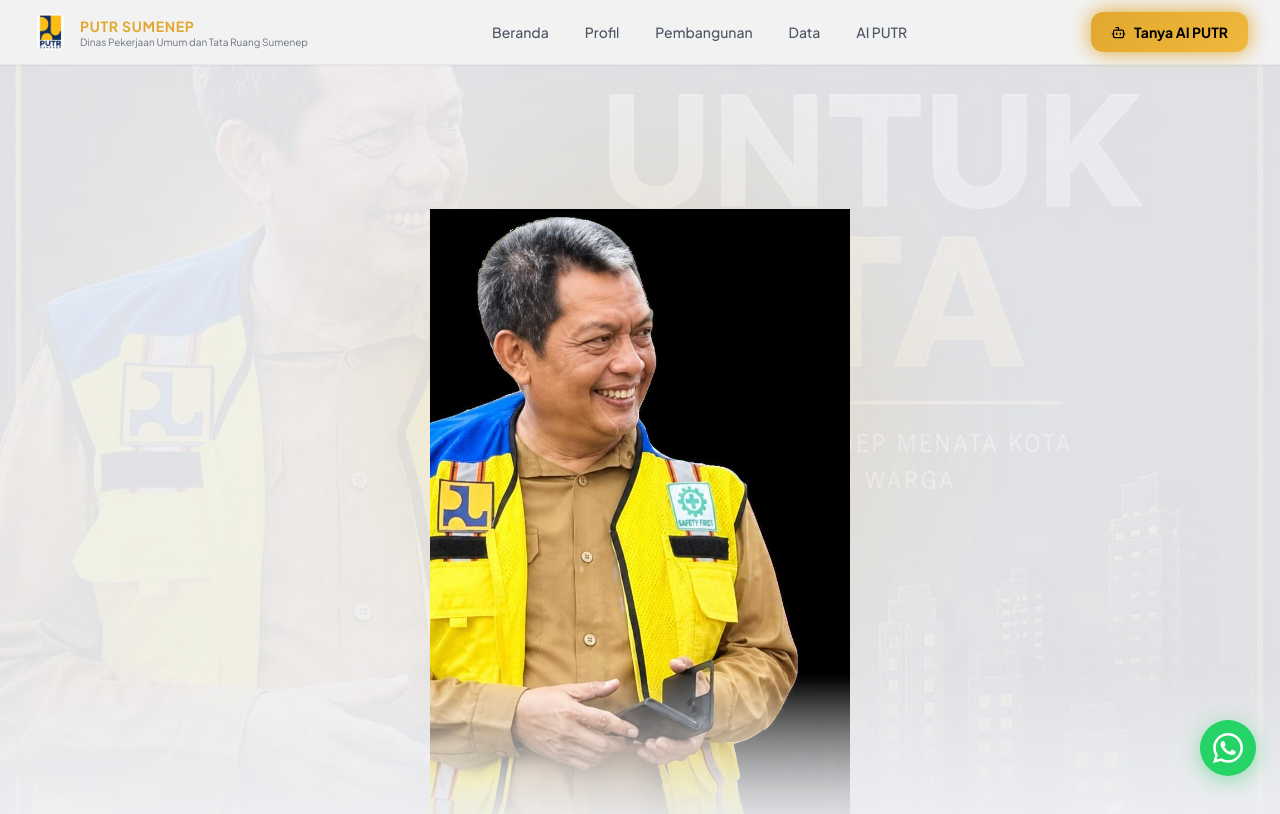
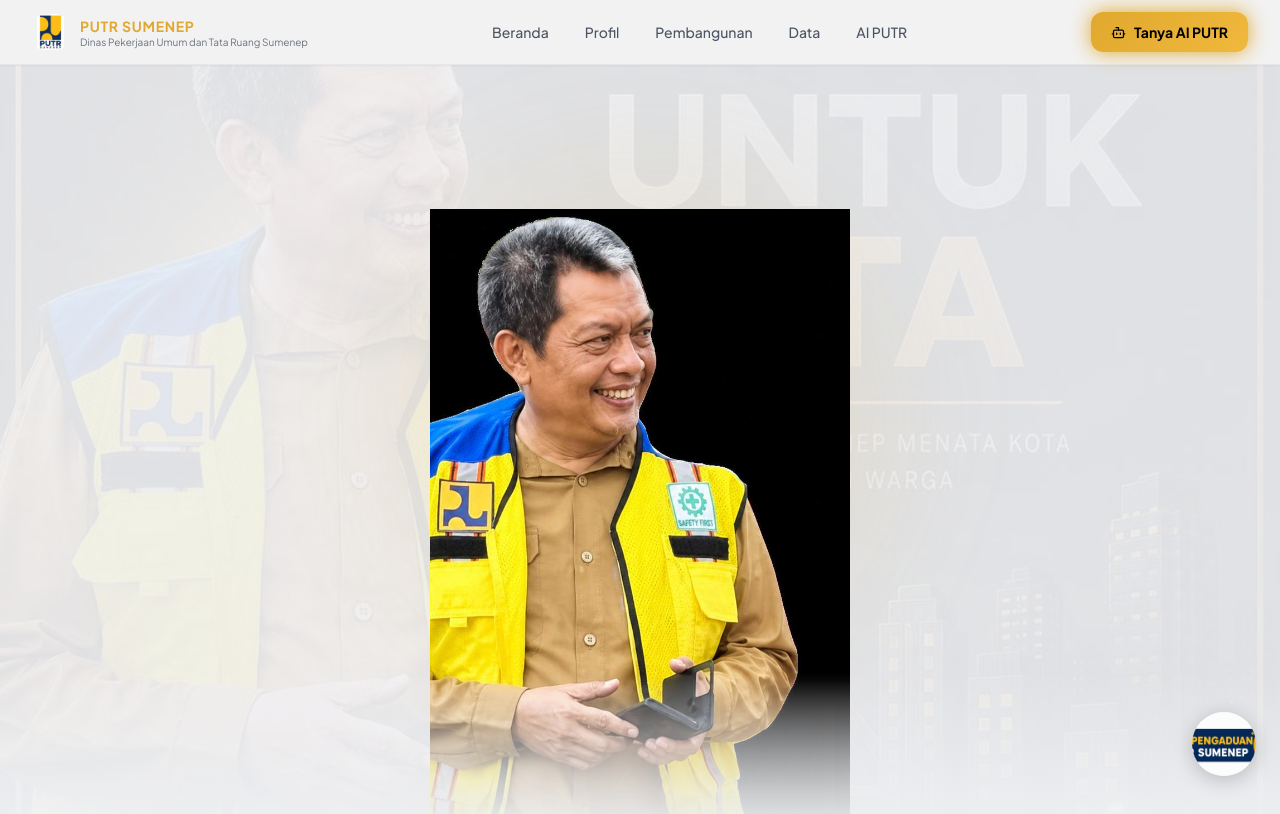
Before and after one commit to hamrasidi7-rgb/putr-sumenep-portal, a Next.js app: page / in a window 1280 px wide. Shown: the top 814 px of the page. Built offline with nearby package versions, Linux system fonts and the light colour scheme.

Commit message:
feat: ganti tombol pengaduan ke gambar CHAT PENGADUAN PUTR SUMENEP.jpeg

```diff
--- a/components/WhatsAppButton.tsx
+++ b/components/WhatsAppButton.tsx
@@ -1,6 +1,7 @@
 'use client'
 
 import { useState } from 'react'
+import Image from 'next/image'
 
 // Ganti dengan nomor WhatsApp resmi PUTR Sumenep (format internasional tanpa +)
 const WA_NUMBER = '6281234567890'
@@ -39,30 +40,25 @@ export default function WhatsAppButton() {
         <p className="text-gray-400 text-[10px] mt-0.5">Chat via WhatsApp</p>
       </div>
 
-      {/* Tombol utama */}
+      {/* Tombol utama — gambar CHAT PENGADUAN PUTR SUMENEP */}
       <div className="relative flex-shrink-0">
         {/* Ping glow */}
-        <span className="absolute inset-0 rounded-full bg-[#25D366] animate-ping opacity-25" />
+        <span className="absolute inset-0 rounded-full bg-[#25D366] animate-ping opacity-20" />
 
         <div
           className="
-            relative w-14 h-14 rounded-full bg-[#25D366]
-            flex items-center justify-center
-            shadow-[0_4px_20px_rgba(37,211,102,0.45)]
+            relative w-16 h-16 rounded-full overflow-hidden
+            shadow-[0_4px_20px_rgba(0,0,0,0.2)]
             hover:scale-110 active:scale-95
             transition-transform duration-150
           "
         >
-          {/* WhatsApp logo SVG */}
-          <svg
-            width="30"
-            height="30"
-            viewBox="0 0 24 24"
-            fill="white"
-            xmlns="http://www.w3.org/2000/svg"
-          >
-            <path d="M17.472 14.382c-.297-.149-1.758-.867-2.03-.967-.273-.099-.471-.148-.67.15-.197.297-.767.966-.94 1.164-.173.199-.347.223-.644.075-.297-.15-1.255-.463-2.39-1.475-.883-.788-1.48-1.761-1.653-2.059-.173-.297-.018-.458.13-.606.134-.133.298-.347.446-.52.149-.174.198-.298.298-.497.099-.198.05-.371-.025-.52-.075-.149-.669-1.612-.916-2.207-.242-.579-.487-.5-.669-.51-.173-.008-.371-.01-.57-.01-.198 0-.52.074-.792.372-.272.297-1.04 1.016-1.04 2.479 0 1.462 1.065 2.875 1.213 3.074.149.198 2.096 3.2 5.077 4.487.709.306 1.262.489 1.694.625.712.227 1.36.195 1.871.118.571-.085 1.758-.719 2.006-1.413.248-.694.248-1.289.173-1.413-.074-.124-.272-.198-.57-.347m-5.421 7.403h-.004a9.87 9.87 0 01-5.031-1.378l-.361-.214-3.741.982.998-3.648-.235-.374a9.86 9.86 0 01-1.51-5.26c.001-5.45 4.436-9.884 9.888-9.884 2.64 0 5.122 1.03 6.988 2.898a9.825 9.825 0 012.893 6.994c-.003 5.45-4.437 9.884-9.885 9.884m8.413-18.297A11.815 11.815 0 0012.05 0C5.495 0 .16 5.335.157 11.892c0 2.096.547 4.142 1.588 5.945L.057 24l6.305-1.654a11.882 11.882 0 005.683 1.448h.005c6.554 0 11.89-5.335 11.893-11.893a11.821 11.821 0 00-3.48-8.413Z" />
-          </svg>
+          <Image
+            src="/images/CHAT PENGADUAN PUTR SUMENEP.jpeg"
+            alt="Chat Pengaduan PUTR Sumenep"
+            fill
+            className="object-cover"
+          />
         </div>
       </div>
     </a>
```
Also changed, not shown: public/images/CHAT PENGADUAN PUTR SUMENEP.jpeg (added).
